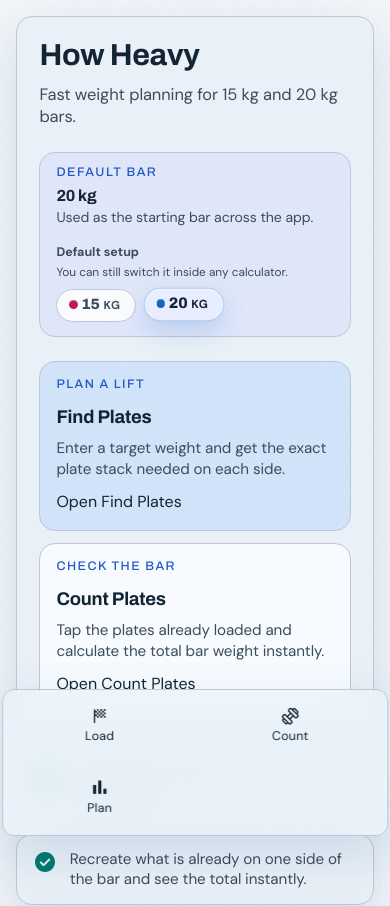
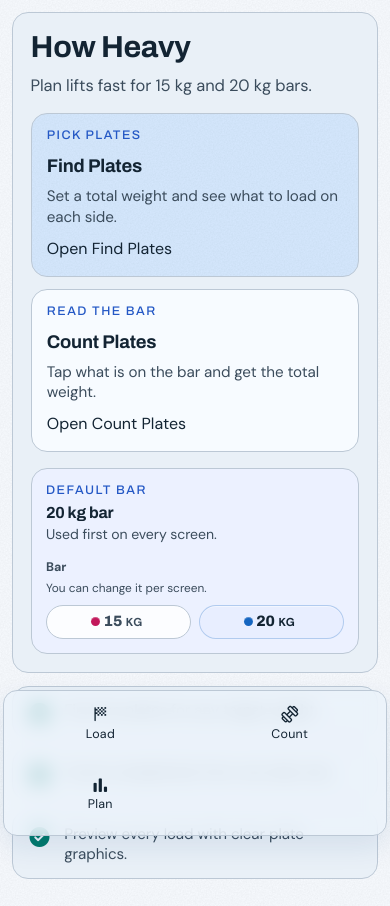
Before and after one commit to tomaszwojcikowski/how-heavy, a SvelteKit app: page / in a window 390 px wide. Shown: the top 906 px of the page. Built offline with nearby package versions, Linux system fonts and the light colour scheme.

Commit message:
feat: enhance responsive design and improve UI elements across multiple components

```diff
--- a/src/app.css
+++ b/src/app.css
@@ -591,18 +591,56 @@ p {
 }
 
 @media (max-width: 35rem) {
+	.app-shell {
+		padding: 0.75rem 0.75rem calc(4.6rem + env(safe-area-inset-bottom, 0px));
+	}
+
+	.page-frame,
+	.feature-grid,
+	.calculator-shell {
+		gap: 0.85rem;
+	}
+
 	.primary-nav {
 		grid-template-columns: repeat(2, minmax(0, 1fr));
-		gap: 0.45rem;
-		padding: 0.3rem;
+		gap: 0.3rem;
+		padding: 0.25rem;
 		width: calc(100vw - 1rem);
-		border-radius: 12px;
+		border-radius: 14px;
 		bottom: max(0.5rem, env(safe-area-inset-bottom));
+		background: color-mix(in srgb, var(--surface-3) 94%, transparent);
+		backdrop-filter: blur(10px);
+		box-shadow: 0 10px 28px color-mix(in srgb, var(--theme-shadow-color) 70%, transparent);
 	}
 
 	.primary-nav a {
-		padding: 0.72rem 0.4rem;
+		padding: 0.58rem 0.35rem 0.52rem;
 		font-size: 0.84rem;
+		min-height: 3rem;
+		gap: 0.12rem;
+	}
+
+	.primary-nav a.active {
+		transform: none;
+	}
+
+	.hero-card,
+	.feature-card,
+	.placeholder-card,
+	.loading-card {
+		box-shadow: none;
+		backdrop-filter: none;
+	}
+
+	.hero-card {
+		gap: 1rem;
+		padding: 1.1rem;
+	}
+
+	.feature-card,
+	.placeholder-card,
+	.loading-card {
+		padding: 1rem;
 	}
 
 	.hero-actions {
--- a/src/lib/components/BarSelector.svelte
+++ b/src/lib/components/BarSelector.svelte
@@ -3,7 +3,7 @@
 	import { BAR_OPTIONS } from '$lib/utils/plates';
 
 	export let label = 'Bar weight';
-	export let helper = 'Changing this updates the default across the app.';
+	export let helper = 'Saved across the app.';
 	export let subtle = false;
 	export let value: BarWeight = 20;
 	export let onChange: (nextValue: BarWeight) => void = () => {};
@@ -66,10 +66,9 @@
 	}
 
 	.bar-selector__options {
-		display: inline-flex;
-		align-items: center;
+		display: grid;
+		grid-template-columns: repeat(2, minmax(0, 1fr));
 		gap: 0.45rem;
-		flex-wrap: wrap;
 	}
 
 	.bar-option {
@@ -77,7 +76,8 @@
 		align-items: baseline;
 		justify-content: center;
 		gap: 0.22rem;
-		min-width: 4.2rem;
+		min-width: 0;
+		width: 100%;
 		padding: 0.55rem 0.8rem;
 		border-radius: 999px;
 		border: 1px solid var(--outline);
@@ -119,10 +119,7 @@
 		background: color-mix(in srgb, var(--tone-tertiary-surface) 88%, white 12%);
 		border-color: color-mix(in srgb, var(--accent-primary) 26%, transparent);
 		color: var(--text-primary);
-		box-shadow:
-			0 10px 24px color-mix(in srgb, var(--accent-primary) 18%, transparent),
-			inset 0 1px 0 rgba(255, 255, 255, 0.42);
-		transform: translateY(-1px) scale(1.01);
+		box-shadow: inset 0 1px 0 rgba(255, 255, 255, 0.42);
 	}
 
 	.bar-option:active {
@@ -160,4 +157,18 @@
 	.bar-selector--subtle .bar-option__weight {
 		font-size: 0.94rem;
 	}
+
+	@media (max-width: 40rem) {
+		.bar-selector {
+			gap: 0.6rem;
+		}
+
+		.bar-selector__helper {
+			font-size: 0.74rem;
+		}
+
+		.bar-option {
+			padding: 0.52rem 0.7rem;
+		}
+	}
 </style>
--- a/src/lib/site.ts
+++ b/src/lib/site.ts
@@ -1,6 +1,6 @@
 export const appName = 'How Heavy';
 
-export const tagline = 'Fast weight planning for 15 kg and 20 kg bars.';
+export const tagline = 'Plan lifts fast for 15 kg and 20 kg bars.';
 
 export const modeLabels = {
 	findPlates: 'Find Plates',
@@ -15,13 +15,13 @@ export const navLabels = {
 } as const;
 
 export const modeDescriptions = {
-	findPlates: 'Enter a target weight and get the exact plate stack needed on each side.',
-	countPlates: 'Tap the plates already loaded and calculate the total bar weight instantly.',
-	trainingSets: 'Enter your 1RM and up to 10 percentage-based sets — see exactly how to load each step with minimal plate changes.'
+	findPlates: 'Set a total weight and see what to load on each side.',
+	countPlates: 'Tap what is on the bar and get the total weight.',
+	trainingSets: 'Build percentage sets from your 1RM and keep plate changes efficient.'
 } as const;
 
 export const featureHighlights = [
-	'Find the exact plates to load for a target total weight.',
-	'Recreate what is already on one side of the bar and see the total instantly.',
-	'Use colorful visual plate graphics instead of bare counters.'
+	'Find the plates for any target weight.',
+	'Count a loaded bar from one side only.',
+	'Preview every load with clear plate graphics.'
 ] as const;
--- a/src/routes/+page.svelte
+++ b/src/routes/+page.svelte
@@ -36,37 +36,37 @@
 		<p>{tagline}</p>
 	</div>
 
-	<section class="preference-strip">
-		<div class="preference-copy">
-			<p class="eyebrow">Default Bar</p>
-			<h2>{selectedBar} kg</h2>
-			<p>Used as the starting bar across the app.</p>
-		</div>
-
-		<BarSelector
-			label="Default setup"
-			helper="You can still switch it inside any calculator."
-			subtle={true}
-			bind:value={selectedBar}
-			onChange={(nextValue) => (selectedBar = nextValue)}
-		/>
-	</section>
-
 	<div class="mode-grid">
 		<section class="mode-card mode-card--primary">
-			<p class="eyebrow">Plan A Lift</p>
+			<p class="eyebrow">Pick Plates</p>
 			<h2>{modeLabels.findPlates}</h2>
 			<p>{modeDescriptions.findPlates}</p>
 			<md-filled-button href={resolve('/target')}>Open {modeLabels.findPlates}</md-filled-button>
 		</section>
 
 		<section class="mode-card">
-			<p class="eyebrow">Check The Bar</p>
+			<p class="eyebrow">Read The Bar</p>
 			<h2>{modeLabels.countPlates}</h2>
 			<p>{modeDescriptions.countPlates}</p>
 			<md-filled-tonal-button href={resolve('/current')}>Open {modeLabels.countPlates}</md-filled-tonal-button>
 		</section>
 	</div>
+
+	<section class="preference-strip">
+		<div class="preference-copy">
+			<p class="eyebrow">Default Bar</p>
+			<h2>{selectedBar} kg bar</h2>
+			<p>Used first on every screen.</p>
+		</div>
+
+		<BarSelector
+			label="Bar"
+			helper="You can change it per screen."
+			subtle={true}
+			bind:value={selectedBar}
+			onChange={(nextValue) => (selectedBar = nextValue)}
+		/>
+	</section>
 </section>
 
 <ul class="feature-list">
@@ -80,14 +80,14 @@
 
 <style>
 	.preference-strip {
-		display: flex;
+		display: grid;
+		grid-template-columns: minmax(0, 1fr) minmax(13rem, auto);
 		align-items: center;
-		justify-content: space-between;
-		gap: 1rem;
-		padding: 0.85rem 1rem;
+		gap: 0.9rem;
+		padding: 0.95rem 1rem;
 		border-radius: var(--radius-xl);
 		border: 1px solid var(--outline);
-		background: var(--texture-noise-muted), var(--tone-tertiary-surface);
+		background: color-mix(in srgb, var(--tone-tertiary-surface) 72%, var(--md-sys-color-surface-container-lowest) 28%);
 	}
 
 	.preference-copy {
@@ -116,7 +116,7 @@
 
 	.mode-card {
 		display: grid;
-		gap: 0.7rem;
+		gap: 0.6rem;
 		padding: 1rem;
 		background: var(--surface-4, var(--surface-1));
 		border: 1px solid var(--outline);
@@ -161,8 +161,6 @@
 		background: var(--surface-1);
 		border: 1px solid var(--outline);
 		border-radius: var(--radius-xl);
-		box-shadow: var(--shadow);
-		backdrop-filter: blur(18px);
 		font-size: var(--type-body-md);
 		color: var(--text-secondary);
 		line-height: var(--leading-surface);
@@ -178,12 +176,20 @@
 
 	@media (max-width: 42rem) {
 		.preference-strip {
-			display: grid;
-			justify-content: stretch;
+			grid-template-columns: 1fr;
+			padding: 0.9rem;
 		}
 
 		.mode-grid {
 			grid-template-columns: 1fr;
 		}
+
+		.mode-card {
+			padding: 0.95rem;
+		}
+
+		.feature-list li {
+			padding: 0.8rem 0.9rem;
+		}
 	}
 </style>
```
Also changed, not shown: src/lib/components/PlatePicker.svelte (+28 -0 lines), src/lib/components/ResultCard.svelte (+30 -5 lines), src/routes/current/+page.svelte (+54 -7 lines), src/routes/sets/+page.svelte (+39 -6 lines), src/routes/target/+page.svelte (+59 -33 lines).
